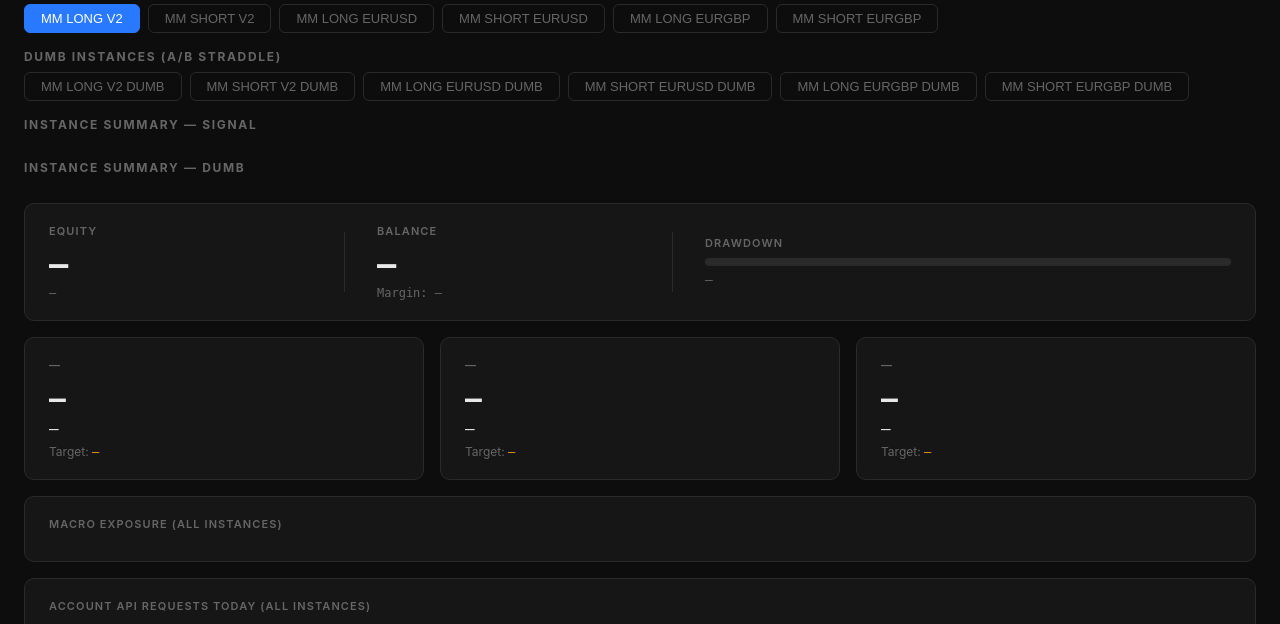
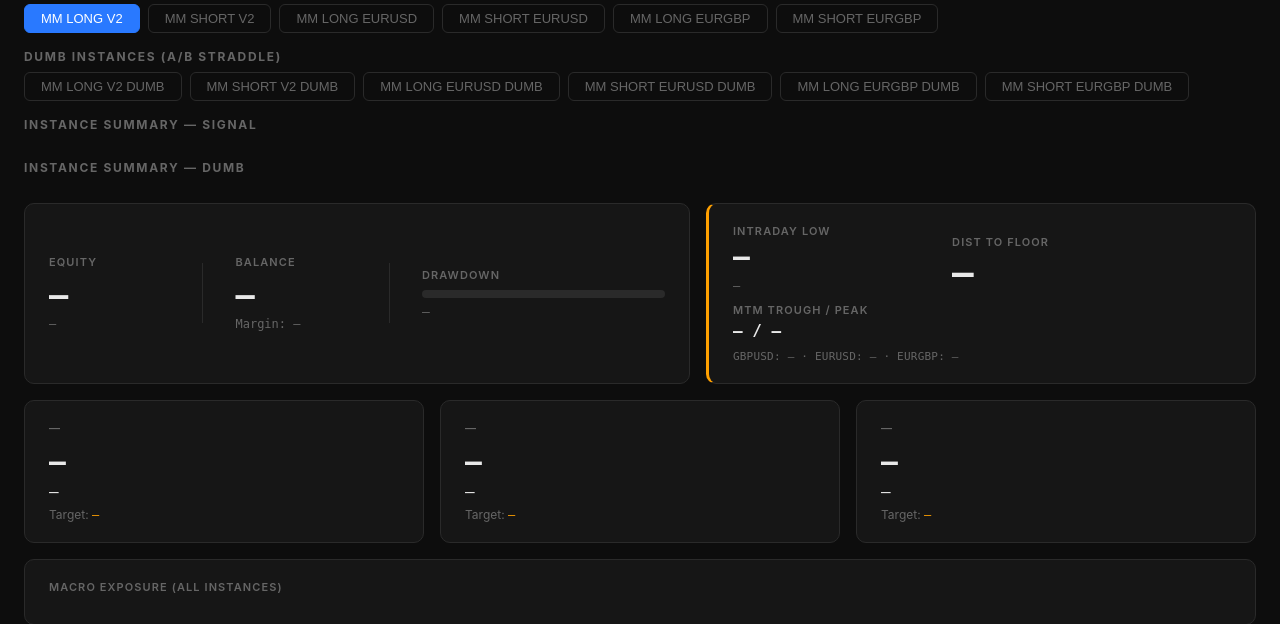
Before and after one commit to theonlykk/pipshed, a Flask app: page / in a window 1280 px wide. Shown: the part 396-1020 px from the top of the page. Run offline with Flask 3, Linux system fonts and the light colour scheme; data that the repository does not hold is empty.

Commit message:
dashboard: show account-level MAE low-water next to equity
Co-authored-by: Cursor <cursoragent@cursor.com>

```diff
--- a/app.py
+++ b/app.py
@@ -64,6 +64,76 @@ def _broker_today():
 def _instance_arm(instance_id):
     """Tag instance as signal or dumb arm via the _DUMB suffix."""
     return "dumb" if instance_id.endswith("_DUMB") else "signal"
+
+
+def _round_mae_float(value):
+    """Round a telemetry MAE float for display, or None if absent."""
+    if value is None or isinstance(value, bool):
+        return None
+    if isinstance(value, (int, float)):
+        return round(float(value), 2)
+    return None
+
+
+def _empty_intraday_mae():
+    """Absent-data MAE payload — UI renders these as '--', never a 500."""
+    return {
+        "source_instance": None,
+        "mae_equity_low": None,
+        "mae_equity_low_dist_to_floor": None,
+        "mae_open_mtm_trough": None,
+        "mae_open_mtm_peak": None,
+        "mae_pair_mtm_trough_gbpusd": None,
+        "mae_pair_mtm_trough_eurusd": None,
+        "mae_pair_mtm_trough_eurgbp": None,
+        "mae_day_key": None,
+    }
+
+
+def _mae_from_engine_state(es, instance_id):
+    """Pull account-level MAE from one engine_state. Do not sum across instances."""
+    mae = _empty_intraday_mae()
+    if not isinstance(es, dict):
+        return mae
+    day_key = es.get("mae_day_key")
+    mae.update({
+        "source_instance": instance_id,
+        "mae_equity_low": _round_mae_float(es.get("mae_equity_low")),
+        "mae_equity_low_dist_to_floor": _round_mae_float(
+            es.get("mae_equity_low_dist_to_floor")
+        ),
+        "mae_open_mtm_trough": _round_mae_float(es.get("mae_open_mtm_trough")),
+        "mae_open_mtm_peak": _round_mae_float(es.get("mae_open_mtm_peak")),
+        "mae_pair_mtm_trough_gbpusd": _round_mae_float(
+            es.get("mae_pair_mtm_trough_gbpusd")
+        ),
+        "mae_pair_mtm_trough_eurusd": _round_mae_float(
+            es.get("mae_pair_mtm_trough_eurusd")
+        ),
+        "mae_pair_mtm_trough_eurgbp": _round_mae_float(
+            es.get("mae_pair_mtm_trough_eurgbp")
+        ),
+        "mae_day_key": day_key.strip() if isinstance(day_key, str) and day_key.strip() else None,
+    })
+    return mae
+
+
+def _read_intraday_mae():
+    """Account-level intraday MAE from one live instance (prefer signal arm).
+
+    MAE fields are identical across a running arm — never sum across the fleet.
+    """
+    # Prefer signal-arm instances; fall back to dumb if none are live.
+    for inst in ALL_INSTANCES + DUMB_INSTANCES:
+        raw = r.get(f"fxmatrix:state:{inst}")
+        if raw is None:
+            continue
+        try:
+            data = json.loads(raw)
+        except (json.JSONDecodeError, TypeError, ValueError):
+            continue
+        return _mae_from_engine_state(data.get("engine_state", {}), inst)
+    return _empty_intraday_mae()
 
 
 def _count_history_for_date(redis_key, selected_date):
@@ -276,11 +346,17 @@ def telemetry_live():
     redis_key = f"fxmatrix:state:{instance_id}"
 
     raw = r.get(redis_key)
+    intraday_mae = _read_intraday_mae()
     if raw is None:
-        return jsonify({"status": "connection_lost", "instance_id": instance_id}), 200
+        return jsonify({
+            "status": "connection_lost",
+            "instance_id": instance_id,
+            "intraday_mae": intraday_mae,
+        }), 200
 
     data = json.loads(raw)
     data["status"] = "live"
+    data["intraday_mae"] = intraday_mae
     return jsonify(data), 200
 
 
@@ -712,6 +788,9 @@ def telemetry_aggregate():
     full_best_quotes = {}  # symbol -> {"best_bid", "best_offer", "direction_conflict"}
     account_daily_api_count = 0
     account_daily_api_warning = False
+    # Account-level MAE: capture from the first live instance only (SIGNAL
+    # instances are listed first in TRACKED_INSTANCES). Never sum these.
+    intraday_mae = None
 
     for inst in instances:
         raw = r.get(f"fxmatrix:state:{inst}")
@@ -727,6 +806,8 @@ def telemetry_aggregate():
         arm = _instance_arm(inst)
 
         es = data.get("engine_state", {})
+        if intraday_mae is None:
+            intraday_mae = _mae_from_engine_state(es, inst)
         api_count = es.get("account_daily_api_count")
         if isinstance(api_count, (int, float)):
             account_daily_api_count = max(account_daily_api_count, int(api_count))
@@ -828,6 +909,7 @@ def telemetry_aggregate():
         "account_daily_api_count": account_daily_api_count,
         "account_daily_api_warning": account_daily_api_warning,
         "account_daily_api_limit": 2000,
+        "intraday_mae": intraday_mae or _empty_intraday_mae(),
     }), 200
 
 
--- a/templates/dashboard.html
+++ b/templates/dashboard.html
@@ -254,8 +254,11 @@
     .neutral  { color: var(--text); }
 
     /* ── Equity vs Balance ── */
+    .equity-mae-row {
+      grid-template-columns: 1.15fr 0.95fr;
+      align-items: stretch;
+    }
     .equity-card {
-      grid-column: span 2;
       display: flex;
       align-items: center;
       justify-content: space-between;
@@ -295,6 +298,68 @@
       font-size: 13px;
       margin-top: 6px;
       color: var(--muted);
+    }
+
+    /* ── Intraday low-water (MAE) — screenshot-critical ── */
+    .mae-card {
+      display: flex;
+      flex-direction: column;
+      justify-content: center;
+      gap: 10px;
+      border-left: 3px solid var(--amber);
+    }
+    .mae-headline-row {
+      display: flex;
+      align-items: flex-end;
+      gap: 20px;
+      flex-wrap: wrap;
+    }
+    .mae-block { flex: 1; min-width: 120px; }
+    .mae-block-dist { flex: 1.4; min-width: 140px; }
+    .mae-label {
+      font-size: 11px;
+      font-weight: 600;
+      letter-spacing: 0.1em;
+      text-transform: uppercase;
+      color: var(--muted);
+      margin-bottom: 4px;
+    }
+    .mae-value-lg {
+      font-family: var(--font-mono);
+      font-size: 28px;
+      font-weight: 700;
+      line-height: 1.1;
+    }
+    .mae-dist-value {
+      font-size: 36px;
+      font-weight: 800;
+    }
+    .mae-dist-critical {
+      color: var(--red);
+      font-weight: 900;
+    }
+    .mae-dist-warning {
+      color: var(--amber);
+      font-weight: 900;
+    }
+    .mae-dist-ok {
+      color: var(--green);
+    }
+    .mae-card-critical {
+      border-left-color: var(--red);
+      border-color: var(--red);
+    }
+    .mae-mtm-row {
+      font-family: var(--font-mono);
+      font-size: 16px;
+      font-weight: 600;
+      margin-top: 2px;
+    }
+    .mae-pairs-line {
+      font-family: var(--font-mono);
+      font-size: 11px;
+      color: var(--muted);
+      letter-spacing: 0.02em;
     }
 
     /* ── Pod cards ── */
@@ -735,7 +800,8 @@
     @media (max-width: 640px) {
       .grid,
       .grid-3,
-      .arm-cards-grid {
+      .arm-cards-grid,
+      .equity-mae-row {
         grid-template-columns: 1fr;
       }
       .arm-compare-strip {
@@ -853,8 +919,8 @@
   <div class="arm-cards-grid" id="armCardsDumb"></div>
 </div>
 
-<!-- Row 1: Equity vs Balance -->
-<div class="grid" style="margin-bottom:16px">
+<!-- Row 1: Equity vs Balance + Intraday low-water -->
+<div class="grid equity-mae-row" style="margin-bottom:16px">
   <div class="card equity-card">
     <div class="equity-block">
       <div class="card-label">Equity</div>
@@ -875,6 +941,24 @@
       </div>
       <div class="drawdown-pct" id="ddPct">—</div>
     </div>
+  </div>
+  <div class="card mae-card">
+    <div class="mae-headline-row">
+      <div class="mae-block">
+        <div class="mae-label">Intraday Low</div>
+        <div class="mae-value-lg" id="maeEquityLow">—</div>
+        <div class="card-sub" id="maeDayKey">—</div>
+      </div>
+      <div class="mae-block mae-block-dist">
+        <div class="mae-label">Dist to Floor</div>
+        <div class="mae-value-lg mae-dist-value" id="maeDistFloor">—</div>
+      </div>
+    </div>
+    <div>
+      <div class="mae-label">MTM Trough / Peak</div>
+      <div class="mae-mtm-row" id="maeMtmSwing">— / —</div>
+    </div>
+    <div class="mae-pairs-line" id="maePairTroughs">GBPUSD: — · EURUSD: — · EURGBP: —</div>
   </div>
 </div>
 
@@ -1039,6 +1123,52 @@
   function fmt(val, decimals = 2) {
     if (val === null || val === undefined) return '—';
     return Number(val).toFixed(decimals);
+  }
+
+  function fmtMoney(val) {
+    if (val === null || val === undefined) return '—';
+    const n = Number(val);
+    const prefix = n < 0 ? '-$' : '$';
+    return prefix + fmt(Math.abs(n));
+  }
+
+  function renderIntradayMae(mae) {
+    mae = mae || {};
+    document.getElementById('maeEquityLow').textContent =
+      fmtMoney(mae.mae_equity_low);
+    document.getElementById('maeDayKey').textContent =
+      mae.mae_day_key ? mae.mae_day_key : '—';
+
+    const distEl = document.getElementById('maeDistFloor');
+    const dist = mae.mae_equity_low_dist_to_floor;
+    distEl.textContent = fmtMoney(dist);
+    distEl.className = 'mae-value-lg mae-dist-value';
+    const maeCard = document.querySelector('.mae-card');
+    if (maeCard) maeCard.classList.remove('mae-card-critical');
+    if (dist !== null && dist !== undefined) {
+      if (dist <= 250) {
+        distEl.classList.add('mae-dist-critical');
+        if (maeCard) maeCard.classList.add('mae-card-critical');
+      } else if (dist <= 1000) {
+        distEl.classList.add('mae-dist-warning');
+      } else {
+        distEl.classList.add('mae-dist-ok');
+      }
+    }
+
+    const trough = mae.mae_open_mtm_trough;
+    const peak = mae.mae_open_mtm_peak;
+    document.getElementById('maeMtmSwing').textContent =
+      fmtMoney(trough) + ' / ' + fmtMoney(peak);
+
+    const pairLine = [
+      ['GBPUSD', mae.mae_pair_mtm_trough_gbpusd],
+      ['EURUSD', mae.mae_pair_mtm_trough_eurusd],
+      ['EURGBP', mae.mae_pair_mtm_trough_eurgbp],
+    ].map(function(pair) {
+      return pair[0] + ': ' + fmtMoney(pair[1]);
+    }).join(' · ');
+    document.getElementById('maePairTroughs').textContent = pairLine;
   }
 
   // Shared pip derivation — entry/exit/direction based, not gross_pnl
@@ -1239,6 +1369,10 @@
   function render(data) {
     const badge    = document.getElementById('statusBadge');
     const statusTx = document.getElementById('statusText');
+
+    if (Object.prototype.hasOwnProperty.call(data, 'intraday_mae')) {
+      renderIntradayMae(data.intraday_mae);
+    }
 
     if (data.status === 'connection_lost') {
       badge.className = 'status-badge lost';
@@ -1749,6 +1883,10 @@
     const instanceCards = data.instance_cards || {};
     const instanceStatus = data.instance_status || {};
 
+    if (Object.prototype.hasOwnProperty.call(data, 'intraday_mae')) {
+      renderIntradayMae(data.intraday_mae);
+    }
+
     renderArmCompareColumn('signal', 'Signal', armSummaries.signal, apiLimit);
     renderArmCompareColumn('dumb', 'Dumb', armSummaries.dumb, apiLimit);
     renderArmInstanceCards('armCardsSignal', SIGNAL_INSTANCES, instanceCards, instanceStatus);
```
